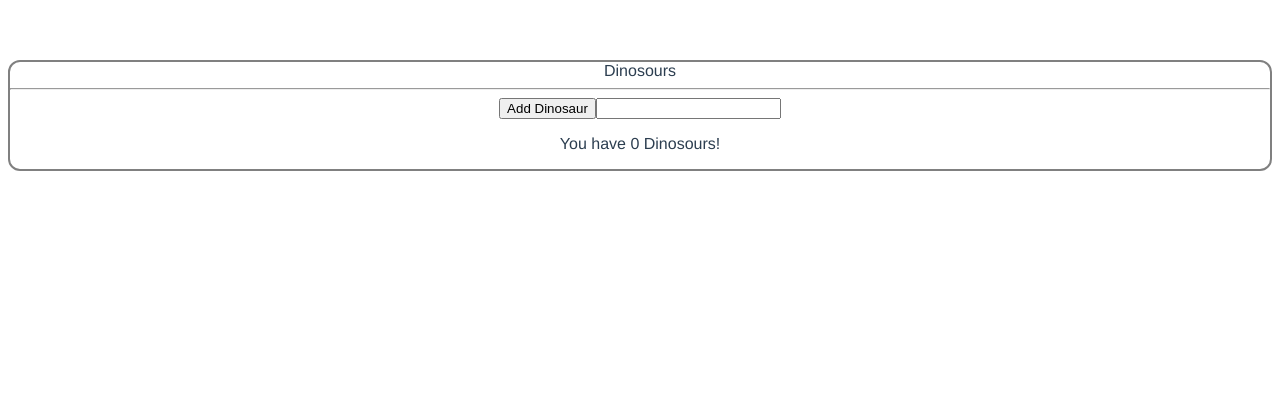
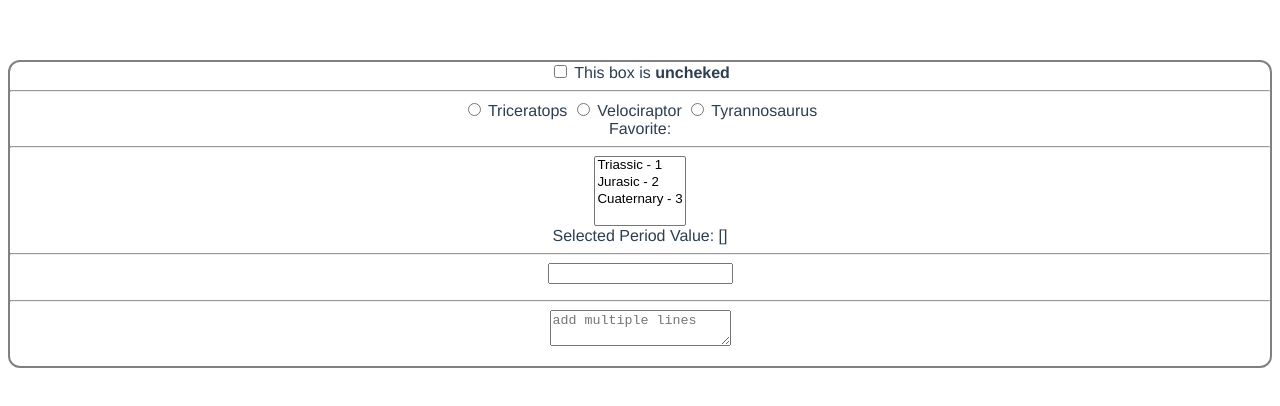
Before and after one commit to haglermgp/vue, a Vue app in the folder basic-web-app/: page / in a window 1280 px wide. Shown: the top 406 px of the page. Built offline with nearby package versions, Linux system fonts and the light colour scheme.

Commit message:
add bind value fiels

```diff
--- a/basic-web-app/src/App.vue
+++ b/basic-web-app/src/App.vue
@@ -1,14 +1,34 @@
 <template>
   <div id="app" >
-    <header>{{ title }}</header>
+    <input type="checkbox" id='checkbox' v-model="checked" />
+    <label for="checkbox">
+      This box is <b> {{ checked ? 'checked' : 'uncheked'}} </b>
+    </label>
     <hr>
-    <form v-on:submit.prevent="addDinos">
-      <button >Add Dinosaur</button>
-      <input type="number" v-model='amount'>
-    </form>
-    <p>
-      You have {{ total }} Dinosours!
-    </p>
+    <template v-for='dino in dinos' >
+      <label>
+        <input type="radio" v-bind:value="dino" v-model="chosenDino" >
+        {{ dino }}
+      </label>
+    </template>
+    <br>
+    <span>Favorite: {{ chosenDino }}</span>
+    <hr>
+
+    <select v-model="selectedPeriods" multiple>
+      <option v-for="period in periods" v-bind:value="period.value">
+        {{ period.name }} - {{ period.value }}
+      </option>
+    </select>
+    <br>
+    <span>Selected Period Value: {{ selectedPeriods }}</span>
+
+    <hr>
+    <input type="text" v-model="single" />
+    <p style="white-space: pre;">{{ single }}</p>
+    <hr>
+    <textarea v-model="message" placeholder="add multiple lines" ></textarea>
+    <p style="white-space: pre;" >{{ message }}</p>
   </div>
 </template>
 
@@ -17,14 +37,19 @@ export default {
   name: 'app',
   data () {
     return {
-      title: 'Dinosours',
-      total: 0,
-      amount: null
-    }
-  },
-  methods: {
-    addDinos: function() {
-      this.total += Number(this.amount);
+      checked: false,
+      chosenDino: '',
+      selectedPeriods: [],
+      single: '',
+      message: '',
+      dinos: [
+        "Triceratops", "Velociraptor", "Tyrannosaurus"
+      ],
+      periods: [
+        { name: 'Triassic', value: 1 },
+        { name: 'Jurasic', value: 2 },
+        { name: 'Cuaternary', value: 3 },
+      ]
     }
   }
 }
```
